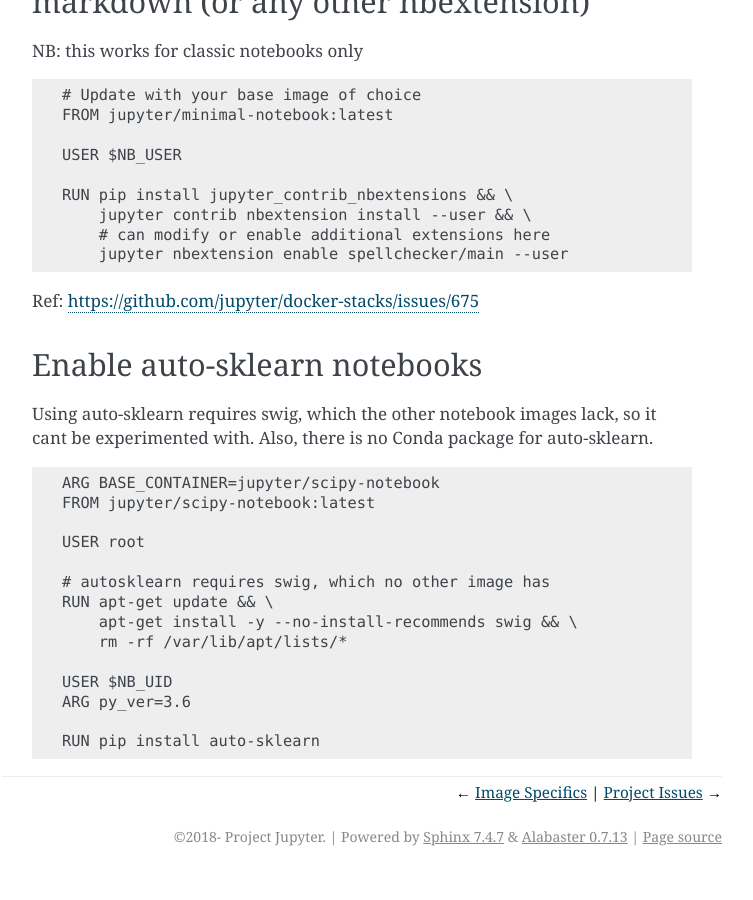
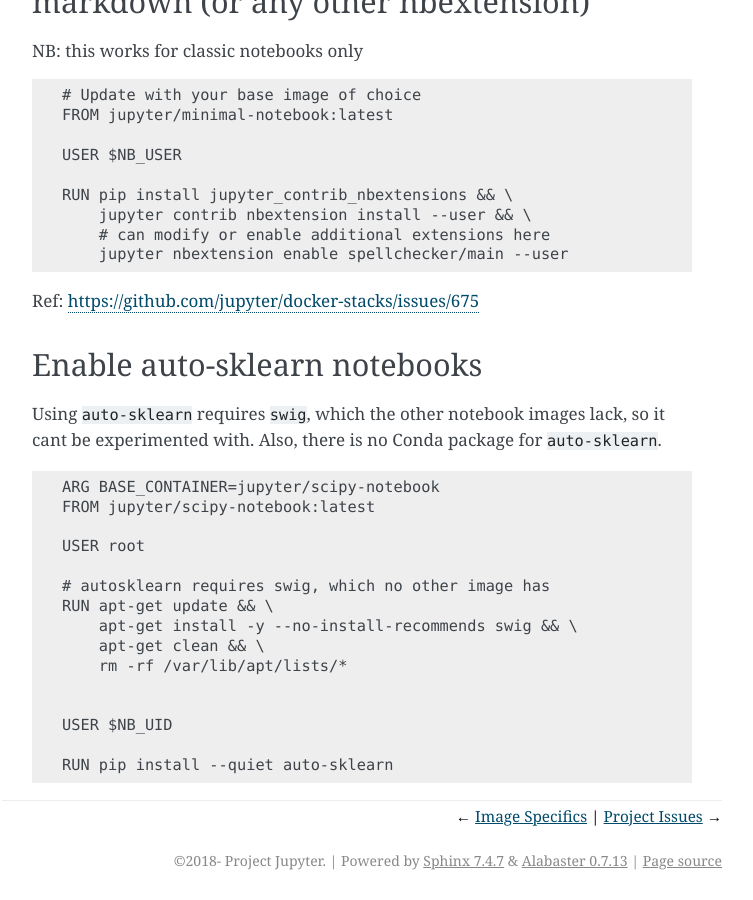
Before and after one commit to jupyter/docker-stacks, a Sphinx documentation site: the page built from docs/using/recipes.md, in a window 1280 px wide and 900 px high, scrolled down 10617 px. Shown: the whole window, without its empty margins (388-1141 px from the left). Built offline with Sphinx 7.4.7, drawn with Linux system fonts in a browser that asks for light colours; pages that are not in the unit, such as notebooks, are missing from menus; before the commit the page ends 11493 px from its top, so only the background shows below that.

Commit message:
Improve formatting for autosklearn recipe

````diff
--- a/docs/using/recipes.md
+++ b/docs/using/recipes.md
@@ -519,7 +519,7 @@
 
 ## Enable auto-sklearn notebooks
 
-Using auto-sklearn requires swig, which the other notebook images lack, so it cant be experimented with. Also, there is no Conda package for auto-sklearn.
+Using `auto-sklearn` requires `swig`, which the other notebook images lack, so it cant be experimented with. Also, there is no Conda package for `auto-sklearn`.
 
 ```
 ARG BASE_CONTAINER=jupyter/scipy-notebook
@@ -530,10 +530,11 @@
 # autosklearn requires swig, which no other image has
 RUN apt-get update && \
     apt-get install -y --no-install-recommends swig && \
+    apt-get clean && \
     rm -rf /var/lib/apt/lists/*
 
+
 USER $NB_UID
-ARG py_ver=3.6
 
-RUN pip install auto-sklearn
+RUN pip install --quiet auto-sklearn
 ```
````
